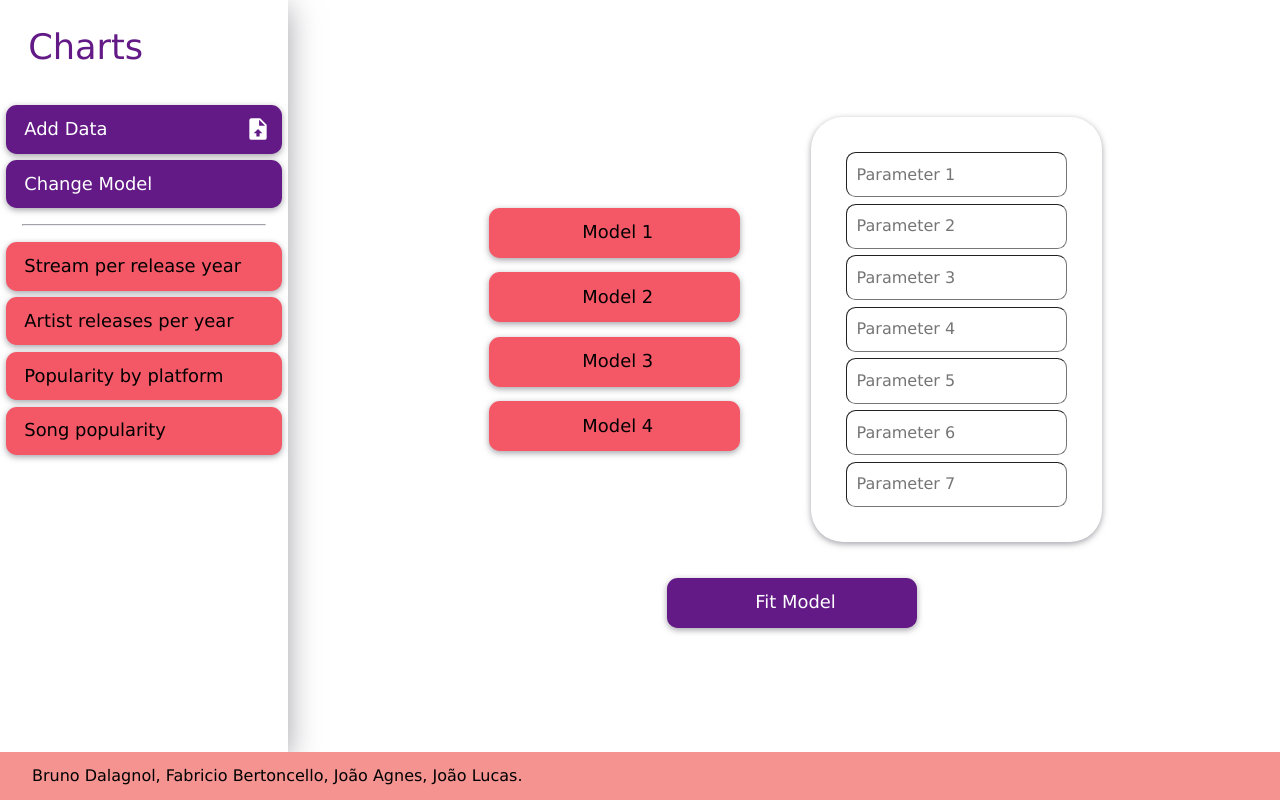
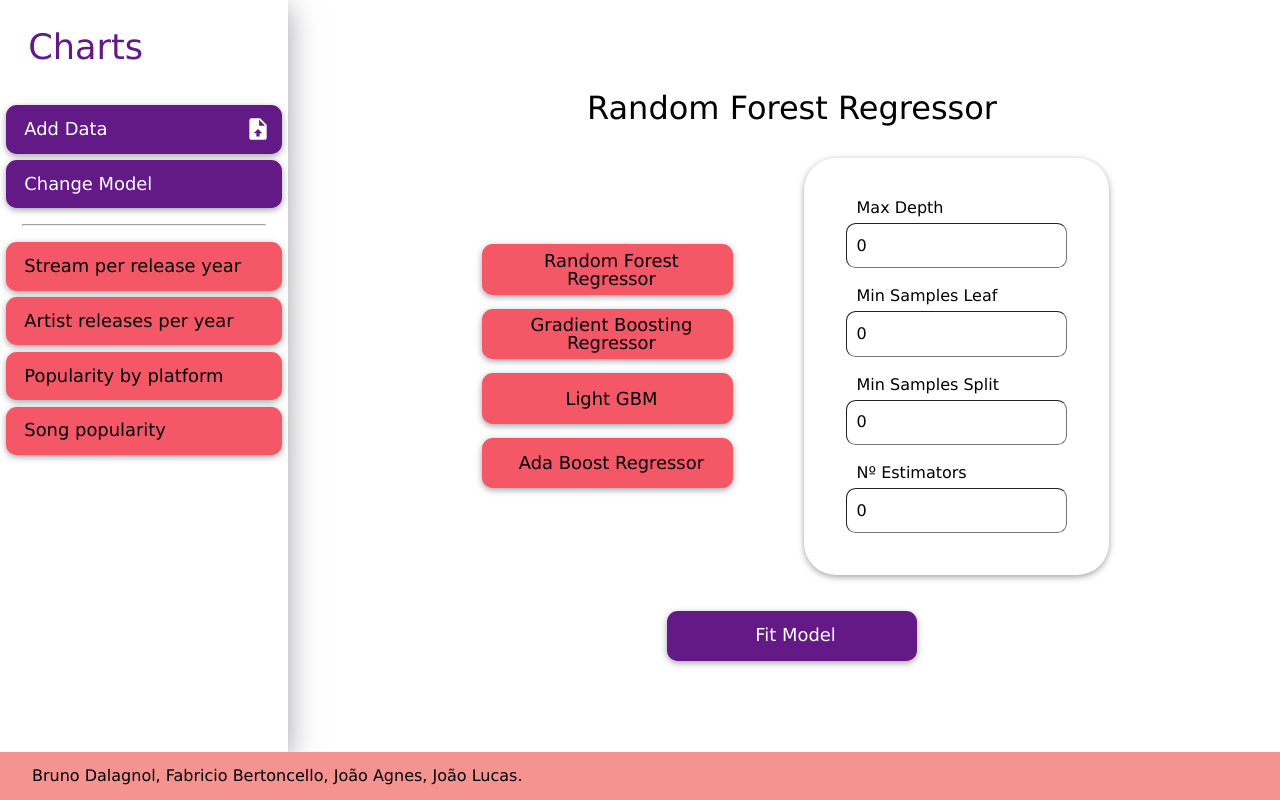
Before and after one commit to joaoangnes/spotify_popularity_prediction, a Flask app: page /change-model in a window 1280 px wide. Run offline with Flask 3, Linux system fonts and the light colour scheme.

Commit message:
feat: finish Change Model page

```diff
--- a/app/app.py
+++ b/app/app.py
@@ -1,16 +1,78 @@
-from flask import Flask, render_template
+from flask import Flask, render_template, request, redirect, url_for
 import pandas as pd
 import os
 
 app = Flask(__name__)
+currentModel = 'RandomForestRegressor'
 
 def getCsv():
     os.chdir(os.path.dirname(os.path.realpath(__file__)))
     return pd.read_csv("../datasource/spotify_most_streamed_songs.csv")
 
+@app.route('/fit-model', methods=['POST'])
+def fit_model():
+    global currentModel
+
+    currentModel = request.form['model']
+
+    print(request.form)
+    return redirect(url_for('change_model'))
+
 @app.route('/change-model', methods=["GET"])
 def change_model():
-    return render_template(template_name_or_list='change_model.html')
+    global currentModel
+
+    data = {
+        'model': "RandomForestRegressor",
+        'params': {
+            'max_depth': 30,
+            'min_samples_leaf': 4,
+            'min_samples_split': 2,
+            'n_estimators': 100,
+        }
+    }
+
+    match request.args.get('model', currentModel):
+        case 'RandomForestRegressor':
+            data = {
+                'model': 'RandomForestRegressor',
+                'params': {
+                    'max_depth': 0,
+                    'min_samples_leaf': 0,
+                    'min_samples_split': 0,
+                    'n_estimators': 0
+                }
+            }
+        case 'GradientBoostingRegressor':
+            data = {
+                'model': 'GradientBoostingRegressor',
+                'params': {
+                    'learning_rate': 0.05,
+                    'max_depth': 3,
+                    'n_estimators': 100
+                }
+            }
+        case 'LightGBM':
+            data = {
+                'model': 'LightGBM',
+                'params': {
+                    'learning_rate': 0.1,
+                    'max_depth': 3,
+                    'n_estimators': 50,
+                    'num_leaves': 31
+                }
+            }
+        case 'AdaBoostRegressor':
+            data = {
+                'model': 'AdaBoostRegressor',
+                'params': {
+                    'learning_rate': 0.01,
+                    'n_estimators': 100
+                }
+            }
+
+    return render_template(template_name_or_list='change_model.html', data=data)
+
 
 @app.route('/', methods=["GET"])
 def home():
--- a/app/templates/change_model.html
+++ b/app/templates/change_model.html
@@ -47,14 +47,21 @@
         align-items: center;
         justify-content: center;
     }
-    #options-container {
+    #model-name {
+        padding-bottom: 0.8em;
+        font-weight: 100;
+        font-size: 2em;
+    }
+
+    #options-container, #options-container form {
         display: flex;
         flex-direction: column;
         align-items: center;
         justify-content: center;
         height: 100%;
     }
-    #options-container button {
+
+    #options-container form button {
         display: flex;
         align-items: center;
         border: none;
@@ -69,14 +76,14 @@
         color: black;
         border-radius: 0.6em;
         box-shadow: rgba(100, 100, 111, 0.6) 0px 2px 6px 0px;
-
+        line-height: 1em;
         margin: 0.4em;
     }
-    #options-container button:hover {
+    #options-container form button:hover {
         box-shadow: rgba(100, 100, 111, 0.6) 0px 6px 12px 0px;
         filter: brightness(125%);
     }
-    #options-container button:active {
+    #options-container form button:active {
         box-shadow: rgba(100, 100, 111, 0.6) 0px 0px 0px 0px;
         filter: brightness(80%);
     }
@@ -97,25 +104,107 @@
         border-width: 1px;
     }
 </style>
-<form id="container">
+<div id="container">
+    <p id="model-name"></p>
     <div id="data-container">
         <div id="options-container">
-            <button>Model 1</button>
-            <button>Model 2</button>
-            <button>Model 3</button>
-            <button>Model 4</button>
+            <form id="change-form" action="/change-model" method="GET" id="container">
+                <button type="button" onclick="changeModel('RandomForestRegressor')">Random Forest Regressor</button>
+                <button type="button" onclick="changeModel('GradientBoostingRegressor')">Gradient Boosting Regressor</button>
+                <button type="button" onclick="changeModel('LightGBM')">Light GBM</button>
+                <button type="button" onclick="changeModel('AdaBoostRegressor')">Ada Boost Regressor</button>
+
+                <input id="model-input" name="model" type="hidden" name="model">
+            </form>
         </div>
-        <div id="params-container">
-            <input type="text" placeholder="Parameter 1" />
-            <input type="text" placeholder="Parameter 2" />
-            <input type="text" placeholder="Parameter 3" />
-            <input type="text" placeholder="Parameter 4" />
-            <input type="text" placeholder="Parameter 5" />
-            <input type="text" placeholder="Parameter 6" />
-            <input type="text" placeholder="Parameter 7" />
-        </div>
+
+        <form id="fit-form" action="/fit-model" method="POST" id="container">
+            <div id="params-container"></div>
+        </form>
     </div>
-    <button type="submit">Fit Model</button>
-</form>
+    <button type="submit" onclick="fitModel()">Fit Model</button>
+</div>
+
+<script>
+    const paramDefaults = {
+        'max_depth': {
+            title: 'Max Depth',
+            type: 'number',
+        },
+        'min_samples_leaf': {
+            title: 'Min Samples Leaf',
+            type: 'number',
+        },
+        'min_samples_split': {
+            title: 'Min Samples Split',
+            type: 'number',
+        },
+        'n_estimators': {
+            title: 'Nº Estimators',
+            type: 'number',
+        },
+        'learning_rate': {
+            title: 'Learning Rate',
+            type: 'number',
+        },
+        'num_leaves': {
+            title: 'Nº Leaves',
+            type: 'number',
+        },
+    }
+
+    const modelsDefaults = {
+        'RandomForestRegressor': 'Random Forest Regressor',
+        'GradientBoostingRegressor': 'Gradient Boosting Regressor',
+        'LightGBM': 'Light GBM',
+        'AdaBoostRegressor': 'Ada Boost Regressor',
+    }
+
+    const paramContainer = document.getElementById("params-container")
+
+    const changeModelInput = document.getElementById("model-input")
+    const changeModelForm = document.getElementById("change-form")
+    const fitModelForm = document.getElementById("fit-form")
+    const modelName = document.getElementById("model-name")
+
+    function changeModel(model) {
+        changeModelInput.value = model
+        changeModelForm.submit()
+    }
+
+    function fitModel() { fitModelForm.submit() }
+
+    function loadModel(data){
+        const params = data.params
+
+        let genParams = `<input id="model-input" name="model" type="hidden" name="model" value="${data.model}">`
+        for (param in params) {
+            paramDefault = paramDefaults[param]
+            genParams += `
+            <div style="padding: 0.4em">
+                <p style="padding-left: 0.86em">${paramDefault.title}</p>
+                <input
+                    type="${paramDefault.type}"
+                    id="${param}"
+                    name="${param}"
+                    placeholder="${paramDefault.title}"
+                    value="${params[param]}"
+                    required
+                />
+            </div>`
+        }
+
+        paramContainer.innerHTML = genParams
+        modelName.innerHTML = modelsDefaults[data.model]
+    }
+
+    {
+        // recupera os dados da api
+        const data = {{ data | tojson }}
+
+        // monta os parametros do modelo
+        loadModel(data)
+    }
+</script>
 
 {% endblock body %}
--- a/app/templates/home.html
+++ b/app/templates/home.html
@@ -11,7 +11,7 @@
 </div>
 
 <script>
-    const labels = {{ labels | tojson}};
+    const labels = {{ labels | tojson }};
 
     const data = {
         labels: labels,
@@ -19,7 +19,7 @@
             label: 'Streams',
             backgroundColor: 'rgb(255, 99, 132)',
             borderColor: 'rgb(255, 99, 132)',
-            data: {{ data | tojson}},
+            data: {{ data | tojson }},
         }]
     };
 
```
